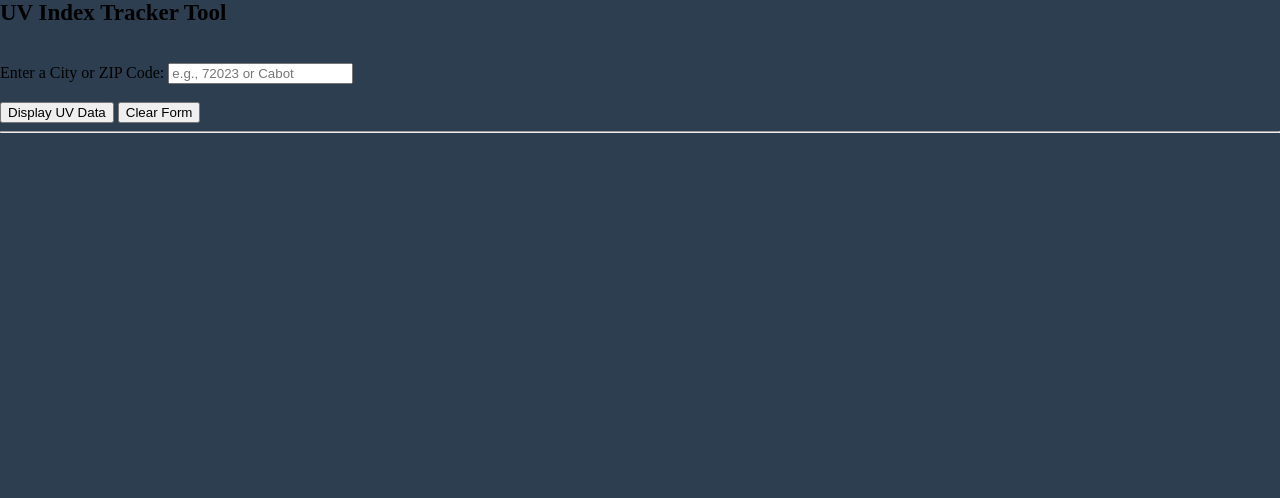
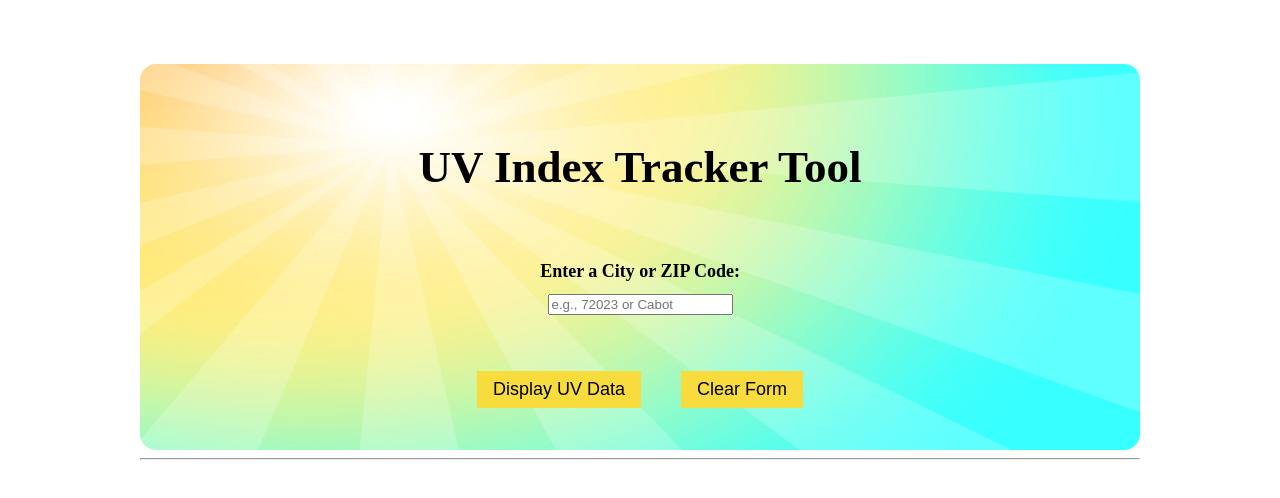
Before and after one commit to MelissaE50/portfolio, a plain HTML site: page uvIndexTracker/index.html in a window 1280 px wide. Drawn offline with nearby package versions, Linux system fonts and the light colour scheme; files that its build step writes are made by us from their sources.

Commit message:
style uv tracker

```diff
--- /dev/null
+++ b/uvIndexTracker/assets/CSS/stylesheet.css
@@ -0,0 +1,94 @@
+body{
+  margin: 0;
+}
+
+.formcontainer {
+  width: 1000px;
+  padding: 24px 24px 40px;
+  margin: 40px auto;
+  text-align: center;
+  border-radius: 12px 12px 0 0;
+}
+
+.topPanel {
+  background-image: url("../Images/uvBackground.jpg");
+  background-size: cover;
+  background-position: center;
+  background-repeat: no-repeat;
+  padding: 40px 24px 32px;
+  min-height: 300px;
+  border-radius: 16px;
+  display: flex;
+  flex-direction: column;
+  align-items: center;
+  justify-content: center;
+}
+
+.formlabel {
+  display: inline-block;
+  width: 200px;
+  font-size: 18px;
+  text-align: right;
+  padding: 12px;
+}
+
+.button-row {
+  display: flex;
+  gap: 20px;
+  justify-content: center;
+  align-items: center;
+  margin-top: 10px;
+}
+
+.error {
+  color: red;
+  padding-left: 5px;
+}
+
+.clearfix::after {
+  content: "";
+  clear: both;
+  display: table;
+}
+
+h2 {
+  font-size: 45px;
+  text-align: center;
+}
+
+label {
+  font-size: 18px;
+  font-weight: bold;
+}
+
+button, input[type="button"] {
+  font-size: 18px;
+  padding: 8px 16px;
+  margin: 10px;
+  background-color: #f8dc3d;
+  border: none;
+}
+
+select, input[type="date"] {
+  padding: 5px;
+  font-size: 16px;
+}
+
+#chartContainer {
+  margin-top: 20px;
+  display: none;
+}
+
+#chartTitle {
+  text-align: center;
+  font-size: 20px;
+  font-weight: bold;
+  margin-bottom: 10px;
+}
+
+#chartjs-0 {
+  display: block;
+  margin: 0 auto;
+}
+
+}
--- a/uvIndexTracker/assets/scripts/uvIndexTracker.js
+++ b/uvIndexTracker/assets/scripts/uvIndexTracker.js
@@ -96,8 +96,8 @@ function displayChart(dates, uvValues, locationName) {
                 label: `Daily UV Index`,
                 data: uvValues,
                 fill: true,
-                borderColor: 'rgba(105, 220, 235, 1)',
-                backgroundColor: 'rgba(5, 140, 173, 0.2)',
+                borderColor: '#f8dc3d',
+                backgroundColor: '#fbfd60ff',
                 tension: 0.3
             }]
         },
--- a/uvIndexTracker/index.html
+++ b/uvIndexTracker/index.html
@@ -6,7 +6,7 @@
     <meta name="keywords" content="JavaScript, HTML, CSS">
     <meta name="author" content="Melissa Ecker">
     <title>UV Index Tracker Tool</title>
-    <link rel="stylesheet" type="text/css" href="assets/css/stylesheet.css">
+    <link rel="stylesheet" type="text/css" href="assets/CSS/stylesheet.css">
     <script src="https://ajax.googleapis.com/ajax/libs/jquery/3.5.1/jquery.min.js"></script>
     <script src="https://cdn.jsdelivr.net/npm/chart.js"></script>
     <script src="https://cdn.jsdelivr.net/npm/chart.js@2.9.4/dist/Chart.min.js"></script>
@@ -18,6 +18,8 @@
 <body>
     <form id="myform" onsubmit="return false;">
     <div class="formcontainer">
+
+        <div class="topPanel">
         <h2>UV Index Tracker Tool</h2>
 
         <br>
@@ -30,9 +32,11 @@
         <br><br>
 
         <!-- Display Results and Clear Buttons -->
-        <input type="button" value="Display UV Data" name="DisplayUVData" onclick="displayUVData()">
-        <input type="button" value="Clear Form" name="Clear" onclick="clearForm()">
-
+        <div class="button-row">
+        <input type="button" value="Display UV Data" onclick="displayUVData()">
+        <input type="button" value="Clear Form" onclick="clearForm()">
+        </div>
+    </div>
         <hr>
 
         <!-- Chart Container -->
```
Also changed, not shown: index.html (+3 -1 lines), uvIndexTracker/assets/Images/uvBackground.jpg (added), 4 other files.
